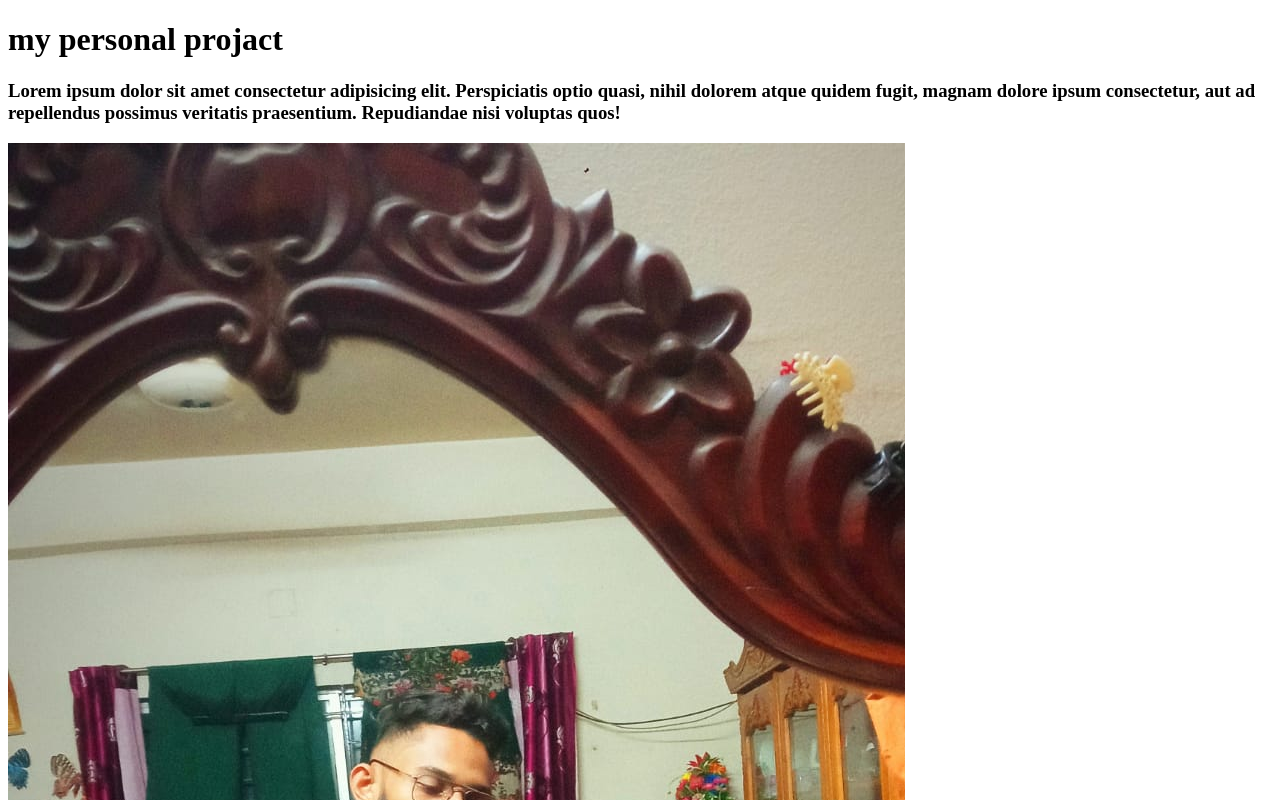
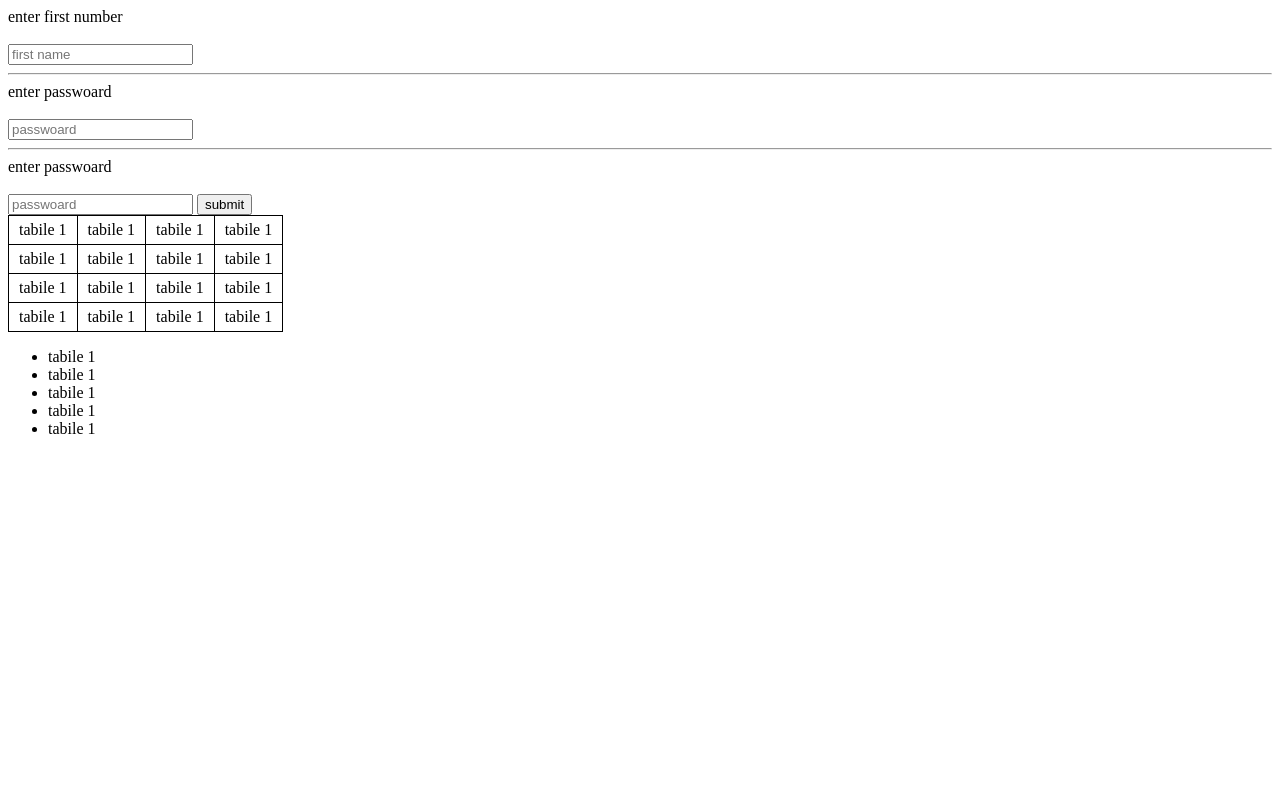
Before and after one commit to Tawhide16/web-project-personal-, a plain HTML site: page index.html in a window 1280 px wide. Shown: the top 800 px of the page. Drawn offline with Linux system fonts and the light colour scheme.

Commit message:
add all tags

```diff
--- a/index.html
+++ b/index.html
@@ -4,15 +4,70 @@
     <meta charset="UTF-8">
     <meta name="viewport" content="width=device-width, initial-scale=1.0">
     <title>web projact personal</title>
+    <style>
+        table{border-collapse: collapse;}
+        td{
+            border: 1px solid black;
+            padding: 5px 10px;
+        }
+    </style>
 </head>
 <body>
-    <h1>my personal projact</h1>
-    <p>
-        <h3>
-            Lorem ipsum dolor sit amet consectetur adipisicing elit. Perspiciatis optio quasi, nihil dolorem atque quidem fugit, magnam dolore ipsum consectetur, aut ad repellendus possimus   veritatis praesentium. Repudiandae nisi voluptas quos!
-        </h3>
-    </p>
-    <img src="image for web/WhatsApp Image 2024-10-23 at 18.32.06_7ecc9ac1.jpg" alt="">
-    <img src="image for web/tawhid img.jpg.jpg" alt="">
+    <from action="">
+        <label>enter first number</label><br><br>
+        <input type="text" name="first name" placeholder="first name">
+        <hr>
+        <label>enter passwoard</label><br><br>
+        <input type="passwoard" name="passwoard" placeholder="passwoard">
+        <hr>
+        <label>enter passwoard</label><br><br>
+        <input type="passwoard" name="passwoard" placeholder="passwoard">
+        <input type="submit" name="submit" value="submit" >
+        <table>
+            <thead>
+
+            </thead>
+            <tbody><tr>
+                <td>tabile 1</td>
+                <td>tabile 1</td>
+                <td>tabile 1</td>
+                <td>tabile 1</td>
+            </tr>
+            <tr>
+                <td>tabile 1</td>
+                <td>tabile 1</td>
+                <td>tabile 1</td>
+                <td>tabile 1</td>
+
+            </tr>
+            <tr>
+                <td>tabile 1</td>
+                <td>tabile 1</td>
+                <td>tabile 1</td>
+                <td>tabile 1</td>
+
+            </tr>
+            <tr>
+                <td>tabile 1</td>
+                <td>tabile 1</td>
+                <td>tabile 1</td>
+                <td>tabile 1</td>
+
+            </tr>
+
+            </tbody>
+            <tfoot>
+
+            </tfoot>
+        </table>
+        <ul>
+            <li>tabile 1</li>
+            <li>tabile 1</li>
+            <li>tabile 1</li>
+            <li>tabile 1</li>
+            <li>tabile 1</li>
+        </ul>
+
+    </from>
 </body>
 </html>
```
